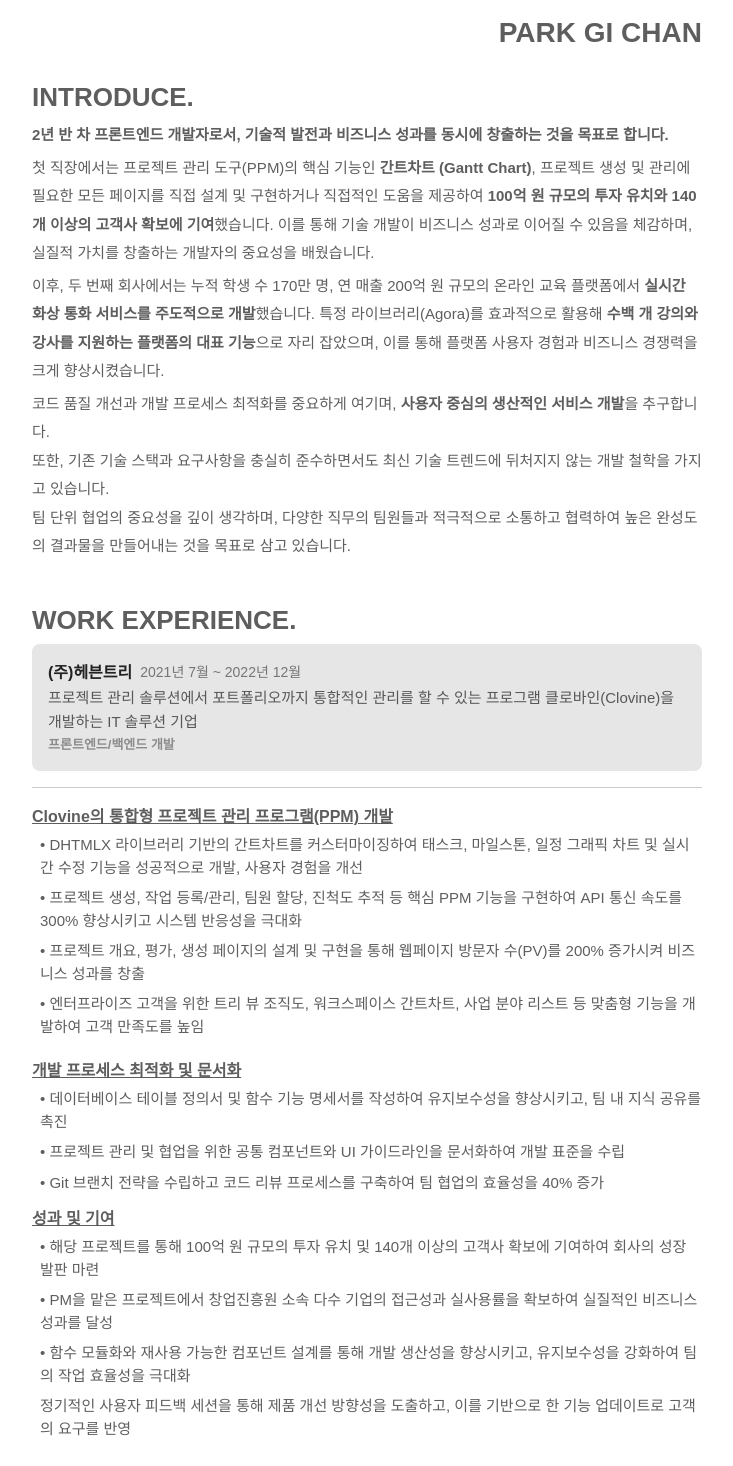
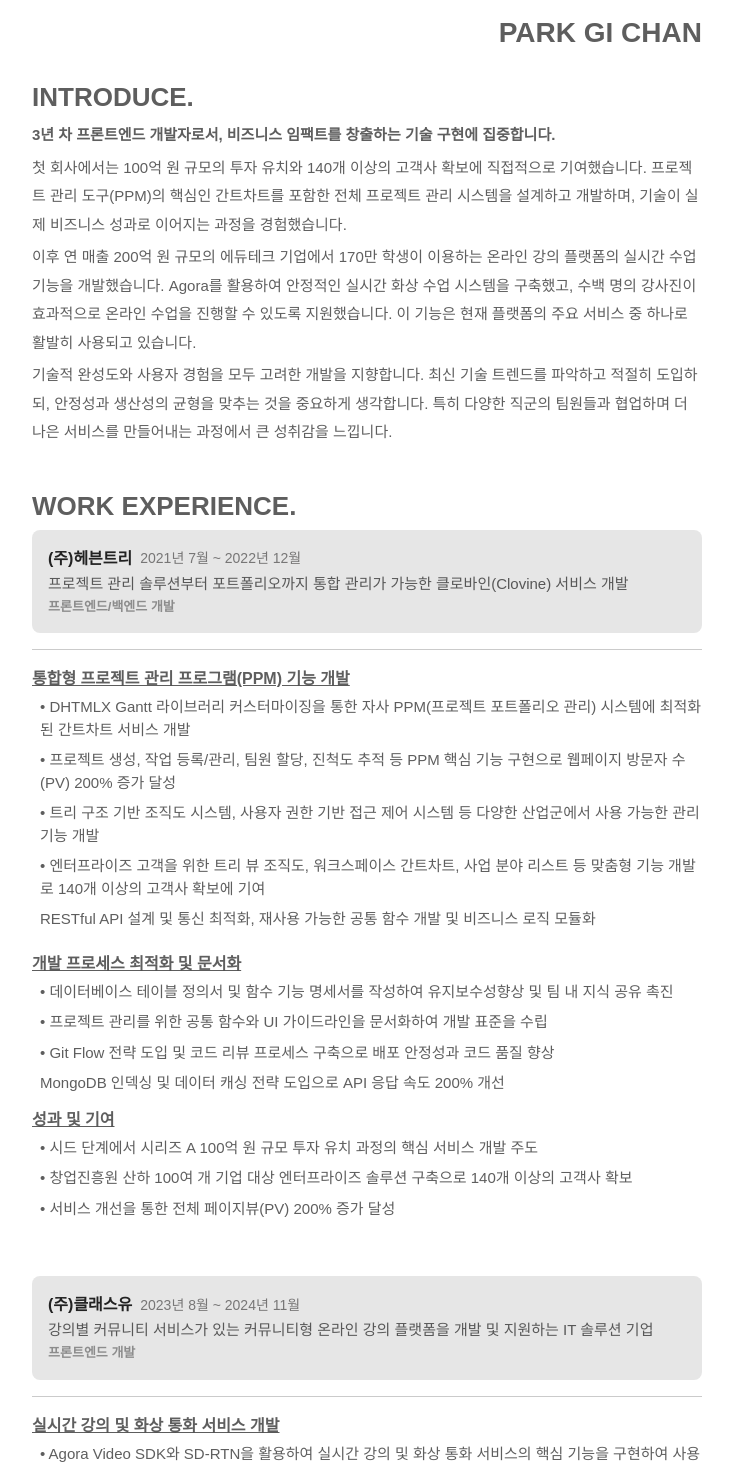
Before and after one commit to rl0425/portfolio-2024, a Next.js app: page / in a window 1280 px wide. Shown: the top 1466 px of the page, without its empty margins (273-1006 px from the left). Built offline with nearby package versions, Linux system fonts and the light colour scheme.

Commit message:
feat: Update work experience & project details

```diff
--- a/src/app/_components/_channel/page.tsx
+++ b/src/app/_components/_channel/page.tsx
@@ -28,7 +28,7 @@ export default function Channel() {
                   https://github.com/rl0425
                 </a>
               </div>
-              <div className="flex items-center justify-between gap-3 text-[14px] leading-relaxed md:justify-normal">
+              {/* <div className="flex items-center justify-between gap-3 text-[14px] leading-relaxed md:justify-normal">
                 <p className="w-[140px] text-[14px] font-semibold md:text-[16px]">
                   RESUME.
                 </p>
@@ -38,7 +38,7 @@ export default function Channel() {
                 >
                   이력서
                 </a>
-              </div>
+              </div> */}
             </div>
           </section>
         </main>
--- a/src/app/_components/_introduce/page.tsx
+++ b/src/app/_components/_introduce/page.tsx
@@ -48,8 +48,8 @@ export default function Introduce() {
         id: 1,
         content: (
           <span className="font-semibold">
-            2년 반 차 프론트엔드 개발자로서, 기술적 발전과 비즈니스 성과를
-            동시에 창출하는 것을 목표로 합니다.
+            3년 차 프론트엔드 개발자로서, 비즈니스 임팩트를 창출하는 기술 구현에
+            집중합니다.
           </span>
         ),
       },
@@ -57,15 +57,10 @@ export default function Introduce() {
         id: 2,
         content: (
           <>
-            첫 직장에서는 프로젝트 관리 도구(PPM)의 핵심 기능인{" "}
-            <span className="font-semibold"> 간트차트 (Gantt Chart)</span>,
-            프로젝트 생성 및 관리에 필요한 모든 페이지를 직접 설계 및 구현하거나
-            직접적인 도움을 제공하여{" "}
-            <span className="font-semibold">
-              100억 원 규모의 투자 유치와 140개 이상의 고객사 확보에 기여
-            </span>
-            했습니다. 이를 통해 기술 개발이 비즈니스 성과로 이어질 수 있음을
-            체감하며, 실질적 가치를 창출하는 개발자의 중요성을 배웠습니다.
+            첫 회사에서는 100억 원 규모의 투자 유치와 140개 이상의 고객사 확보에
+            직접적으로 기여했습니다. 프로젝트 관리 도구(PPM)의 핵심인 간트차트를
+            포함한 전체 프로젝트 관리 시스템을 설계하고 개발하며, 기술이 실제
+            비즈니스 성과로 이어지는 과정을 경험했습니다.
           </>
         ),
       },
@@ -73,17 +68,11 @@ export default function Introduce() {
         id: 3,
         content: (
           <p>
-            이후, 두 번째 회사에서는 누적 학생 수 170만 명, 연 매출 200억 원
-            규모의 온라인 교육 플랫폼에서{" "}
-            <span className="font-semibold">
-              실시간 화상 통화 서비스를 주도적으로 개발
-            </span>
-            했습니다. 특정 라이브러리(Agora)를 효과적으로 활용해{" "}
-            <span className="font-semibold">
-              수백 개 강의와 강사를 지원하는 플랫폼의 대표 기능
-            </span>
-            으로 자리 잡았으며, 이를 통해 플랫폼 사용자 경험과 비즈니스 경쟁력을
-            크게 향상시켰습니다.
+            이후 연 매출 200억 원 규모의 에듀테크 기업에서 170만 학생이 이용하는
+            온라인 강의 플랫폼의 실시간 수업 기능을 개발했습니다. Agora를
+            활용하여 안정적인 실시간 화상 수업 시스템을 구축했고, 수백 명의
+            강사진이 효과적으로 온라인 수업을 진행할 수 있도록 지원했습니다. 이
+            기능은 현재 플랫폼의 주요 서비스 중 하나로 활발히 사용되고 있습니다.
           </p>
         ),
       },
@@ -91,16 +80,10 @@ export default function Introduce() {
         id: 4,
         content: (
           <p>
-            코드 품질 개선과 개발 프로세스 최적화를 중요하게 여기며,{" "}
-            <span className="font-semibold">
-              사용자 중심의 생산적인 서비스 개발
-            </span>
-            을 추구합니다.
-            <br /> 또한, 기존 기술 스택과 요구사항을 충실히 준수하면서도 최신
-            기술 트렌드에 뒤처지지 않는 개발 철학을 가지고 있습니다. <br />팀
-            단위 협업의 중요성을 깊이 생각하며, 다양한 직무의 팀원들과
-            적극적으로 소통하고 협력하여 높은 완성도의 결과물을 만들어내는 것을
-            목표로 삼고 있습니다.
+            기술적 완성도와 사용자 경험을 모두 고려한 개발을 지향합니다. 최신
+            기술 트렌드를 파악하고 적절히 도입하되, 안정성과 생산성의 균형을
+            맞추는 것을 중요하게 생각합니다. 특히 다양한 직군의 팀원들과
+            협업하며 더 나은 서비스를 만들어내는 과정에서 큰 성취감을 느낍니다.
           </p>
         ),
       },
--- a/src/app/_components/_main-project/page.tsx
+++ b/src/app/_components/_main-project/page.tsx
@@ -15,7 +15,7 @@ interface ProjectItem {
 const PROJECTS: ProjectItem[] = [
   {
     id: 1,
-    imageUrl: "/images/live/live_2.png",
+    imageUrl: "/images/live/live_20.png",
     title: "LIVE",
     description: "Live Streaming Service",
     url: "live_service",
--- a/src/app/_components/_work-experience/page.tsx
+++ b/src/app/_components/_work-experience/page.tsx
@@ -45,8 +45,8 @@ export default function WorkExperience() {
                   </span>
                 </p>
                 <p className={STYLES.COMPANY_DESC}>
-                  프로젝트 관리 솔루션에서 포트폴리오까지 통합적인 관리를 할 수
-                  있는 프로그램 클로바인(Clovine)을 개발하는 IT 솔루션 기업
+                  프로젝트 관리 솔루션부터 포트폴리오까지 통합 관리가 가능한
+                  클로바인(Clovine) 서비스 개발
                 </p>
                 <h3 className={STYLES.DETAIL_TITLE}>프론트엔드/백엔드 개발</h3>
               </div>
@@ -54,28 +54,31 @@ export default function WorkExperience() {
               <div>
                 <div className={STYLES.CONTAINER}>
                   <h4 className={STYLES.SUB_TITLE}>
-                    Clovine의 통합형 프로젝트 관리 프로그램(PPM) 개발
+                    통합형 프로젝트 관리 프로그램(PPM) 기능 개발
                   </h4>
                   <ul className="mb-2 list-none">
                     <li className={STYLES.LIST_ITEM}>
-                      • DHTMLX 라이브러리 기반의 간트차트를 커스터마이징하여
-                      태스크, 마일스톤, 일정 그래픽 차트 및 실시간 수정 기능을
-                      성공적으로 개발, 사용자 경험을 개선
+                      • DHTMLX Gantt 라이브러리 커스터마이징을 통한 자사
+                      PPM(프로젝트 포트폴리오 관리) 시스템에 최적화된 간트차트
+                      서비스 개발
                     </li>
                     <li className={STYLES.LIST_ITEM}>
                       • 프로젝트 생성, 작업 등록/관리, 팀원 할당, 진척도 추적 등
-                      핵심 PPM 기능을 구현하여 API 통신 속도를 300% 향상시키고
-                      시스템 반응성을 극대화
+                      PPM 핵심 기능 구현으로 웹페이지 방문자 수(PV) 200% 증가
+                      달성
                     </li>
                     <li className={STYLES.LIST_ITEM}>
-                      • 프로젝트 개요, 평가, 생성 페이지의 설계 및 구현을 통해
-                      웹페이지 방문자 수(PV)를 200% 증가시켜 비즈니스 성과를
-                      창출
+                      • 트리 구조 기반 조직도 시스템, 사용자 권한 기반 접근 제어
+                      시스템 등 다양한 산업군에서 사용 가능한 관리기능 개발
                     </li>
                     <li className={STYLES.LIST_ITEM}>
                       • 엔터프라이즈 고객을 위한 트리 뷰 조직도, 워크스페이스
-                      간트차트, 사업 분야 리스트 등 맞춤형 기능을 개발하여 고객
-                      만족도를 높임
+                      간트차트, 사업 분야 리스트 등 맞춤형 기능 개발로 140개
+                      이상의 고객사 확보에 기여
+                    </li>
+                    <li className={STYLES.LIST_ITEM}>
+                      RESTful API 설계 및 통신 최적화, 재사용 가능한 공통 함수
+                      개발 및 비즈니스 로직 모듈화
                     </li>
                   </ul>
                   <h4 className={STYLES.SUB_TITLE}>
@@ -84,36 +87,33 @@ export default function WorkExperience() {
                   <ul className="list-none">
                     <li className={STYLES.LIST_ITEM}>
                       • 데이터베이스 테이블 정의서 및 함수 기능 명세서를
-                      작성하여 유지보수성을 향상시키고, 팀 내 지식 공유를 촉진
+                      작성하여 유지보수성향상 및 팀 내 지식 공유 촉진
                     </li>
                     <li className={STYLES.LIST_ITEM}>
-                      • 프로젝트 관리 및 협업을 위한 공통 컴포넌트와 UI
-                      가이드라인을 문서화하여 개발 표준을 수립
+                      • 프로젝트 관리를 위한 공통 함수와 UI 가이드라인을
+                      문서화하여 개발 표준을 수립
                     </li>
                     <li className={STYLES.LIST_ITEM}>
-                      • Git 브랜치 전략을 수립하고 코드 리뷰 프로세스를 구축하여
-                      팀 협업의 효율성을 40% 증가
+                      • Git Flow 전략 도입 및 코드 리뷰 프로세스 구축으로 배포
+                      안정성과 코드 품질 향상
+                    </li>
+                    <li className={STYLES.LIST_ITEM}>
+                      MongoDB 인덱싱 및 데이터 캐싱 전략 도입으로 API 응답 속도
+                      200% 개선
                     </li>
                   </ul>
                   <h4 className={STYLES.SUB_TITLE}>성과 및 기여</h4>
                   <ul className="mb-2 list-none">
                     <li className={STYLES.LIST_ITEM}>
-                      • 해당 프로젝트를 통해 100억 원 규모의 투자 유치 및 140개
-                      이상의 고객사 확보에 기여하여 회사의 성장 발판 마련
+                      • 시드 단계에서 시리즈 A 100억 원 규모 투자 유치 과정의
+                      핵심 서비스 개발 주도
                     </li>
                     <li className={STYLES.LIST_ITEM}>
-                      • PM을 맡은 프로젝트에서 창업진흥원 소속 다수 기업의
-                      접근성과 실사용률을 확보하여 실질적인 비즈니스 성과를 달성
+                      • 창업진흥원 산하 100여 개 기업 대상 엔터프라이즈 솔루션
+                      구축으로 140개 이상의 고객사 확보
                     </li>
                     <li className={STYLES.LIST_ITEM}>
-                      • 함수 모듈화와 재사용 가능한 컴포넌트 설계를 통해 개발
-                      생산성을 향상시키고, 유지보수성을 강화하여 팀의 작업
-                      효율성을 극대화
-                    </li>
-                    <li className={STYLES.LIST_ITEM}>
-                      정기적인 사용자 피드백 세션을 통해 제품 개선 방향성을
-                      도출하고, 이를 기반으로 한 기능 업데이트로 고객의 요구를
-                      반영
+                      • 서비스 개선을 통한 전체 페이지뷰(PV) 200% 증가 달성
                     </li>
                   </ul>
                 </div>
--- a/src/app/projects/constants.tsx
+++ b/src/app/projects/constants.tsx
@@ -633,18 +633,18 @@ export const projects: Projects = {
         description: [
           <p key="0">
             창업진흥원 소속 100여 개 기업이 자사의 솔루션에 접근하고
-            커스터마이징할 수 있도록 지원 및 기술 개발
+            커스터마이징할 수 있도록 지원 및 기술 개발 -{" "}
+            <span className="underline">
+              창업진흥원 소속 100개 기업 활성 사용자 확보
+            </span>
           </p>,
           <p key="1">
             클라이언트(창업진흥원)의 요구사항과 명세서를 기한 내에 모두 충족,
             이를 통해 기업 이미지와 신뢰도를 강화
           </p>,
           <p key="2">
-            높은 완성도로 서비스 사용량을 증대하며{" "}
-            <span className="underline">
-              창업진흥원 소속 다수 기업의 접근성과 실사용률을 확보
-            </span>
-            하는 실질적인 비즈니스 성과 달성
+            높은 완성도로 서비스 사용량을 증대하며 창업진흥원 소속 다수 기업의
+            접근성과 실사용률을 확보 하는 실질적인 비즈니스 성과 달성
           </p>,
         ],
       },
@@ -675,14 +675,14 @@ export const projects: Projects = {
         description: [
           <p key="0">
             디자이너 3명, 마케터 2명, 프론트엔드 및 백엔드 개발자 3명으로 구성된
-            팀에서{" "}
+            팀에서 스프린트 계획 수립 및 일정 관리를 하는 등{" "}
             <span className="underline">
               프로젝트 매니저로서의 역할을 성공적으로 수행
             </span>{" "}
           </p>,
           <p key="1">
-            프로젝트 일정, 리소스, 인력을 체계적으로 관리하며 전반적인 진행을
-            원활하게 이끌어냄
+            프로젝트 일정, 리소스, 인력을 체계적으로 관리, 일정 준수율 100%를
+            달성하며 전반적인 진행을 원활하게 이끌어냄
           </p>,
           <p key="2">
             자사 PPM 솔루션을 활용하여 사용자 관점에서 일정과 태스크를 직접
```
